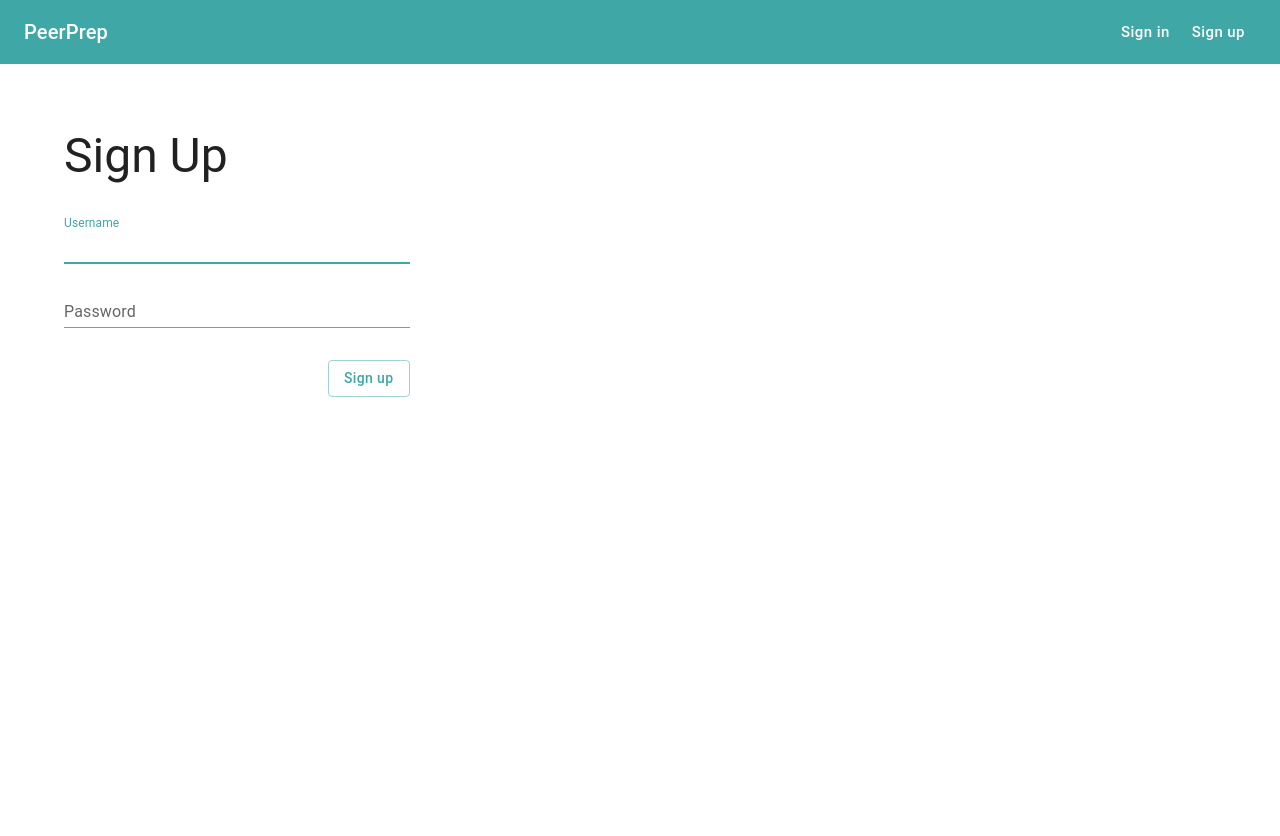
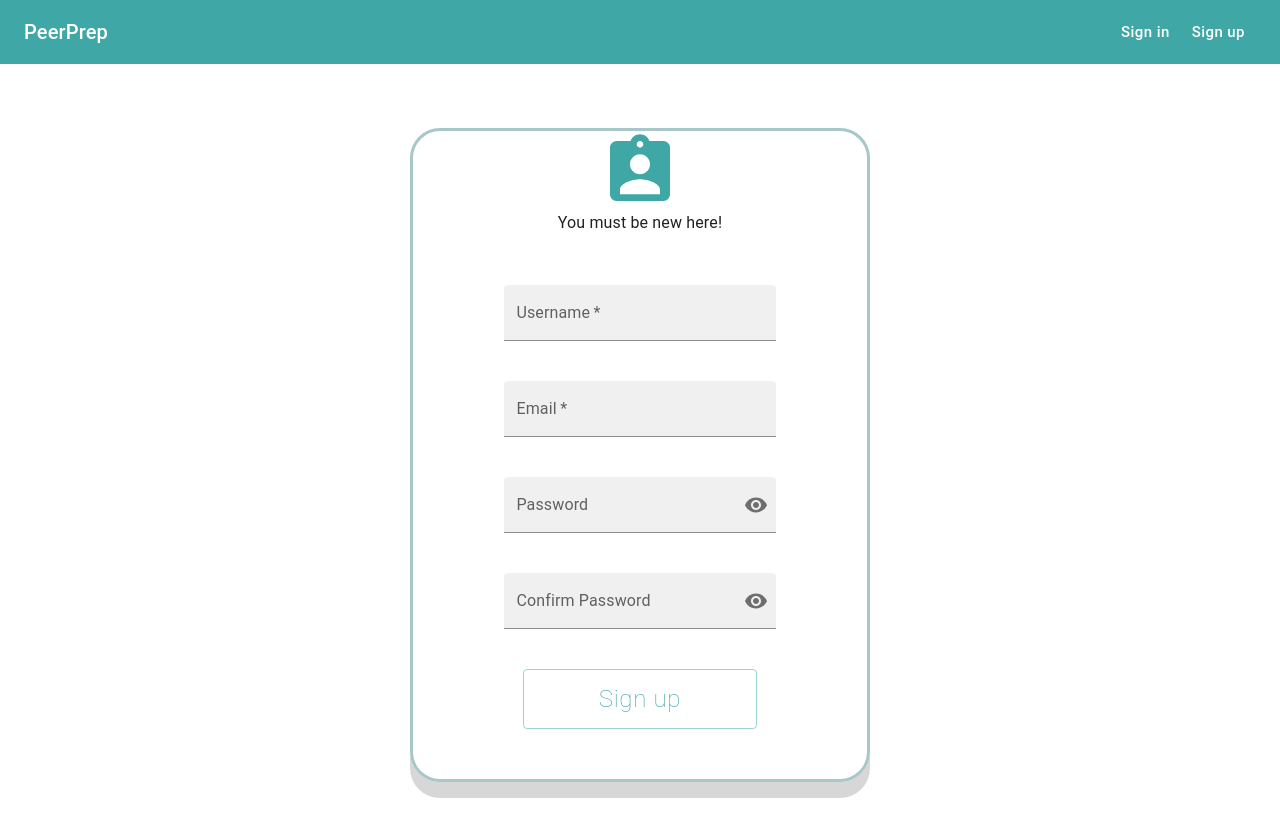
Before and after one commit to CS3219-AY2223S1/cs3219-project-ay2223s1-g28, a React (Create React App) app in the folder frontend/: page /signup in a window 1280 px wide. Shown: the top 836 px of the page. Before the commit the page ends 800 px from the top, so only its background shows below. Built offline with nearby package versions, Linux system fonts and the light colour scheme.

Commit message:
Add signup form to signup page

```diff
--- a/frontend/src/pages/Signup/index.js
+++ b/frontend/src/pages/Signup/index.js
@@ -1,98 +1,29 @@
-import {
-    Box,
-    Button,
-    Dialog,
-    DialogActions,
-    DialogContent,
-    DialogContentText,
-    DialogTitle,
-    TextField,
-    Typography
-} from "@mui/material";
-import {useState} from "react";
-import axios from "axios";
-import {URL_USER_SVC} from "../../configs";
-import {STATUS_CODE_CONFLICT, STATUS_CODE_CREATED} from "../../constants";
-import {Link} from "react-router-dom";
+import Grid from '@mui/material/Grid';
+import Typography from '@mui/material/Typography';
+import AssignmentIndIcon from '@mui/icons-material/AssignmentInd';
 
-function SignupPage() {
-    const [username, setUsername] = useState("")
-    const [password, setPassword] = useState("")
-    const [isDialogOpen, setIsDialogOpen] = useState(false)
-    const [dialogTitle, setDialogTitle] = useState("")
-    const [dialogMsg, setDialogMsg] = useState("")
-    const [isSignupSuccess, setIsSignupSuccess] = useState(false)
+import OutlinedContainer from '../../components/ui/OutlinedContainer';
+import SignupForm from '../../components/forms/SignupForm';
 
-    const handleSignup = async () => {
-        setIsSignupSuccess(false)
-        const res = await axios.post(URL_USER_SVC, { username, password })
-            .catch((err) => {
-                if (err.response.status === STATUS_CODE_CONFLICT) {
-                    setErrorDialog('This username already exists')
-                } else {
-                    setErrorDialog('Please try again later')
-                }
-            })
-        if (res && res.status === STATUS_CODE_CREATED) {
-            setSuccessDialog('Account successfully created')
-            setIsSignupSuccess(true)
-        }
-    }
-
-    const closeDialog = () => setIsDialogOpen(false)
-
-    const setSuccessDialog = (msg) => {
-        setIsDialogOpen(true)
-        setDialogTitle('Success')
-        setDialogMsg(msg)
-    }
-
-    const setErrorDialog = (msg) => {
-        setIsDialogOpen(true)
-        setDialogTitle('Error')
-        setDialogMsg(msg)
-    }
-
-    return (
-        <Box display={"flex"} flexDirection={"column"} width={"30%"}>
-            <Typography variant={"h3"} marginBottom={"2rem"}>Sign Up</Typography>
-            <TextField
-                label="Username"
-                variant="standard"
-                value={username}
-                onChange={(e) => setUsername(e.target.value)}
-                sx={{marginBottom: "1rem"}}
-                autoFocus
-            />
-            <TextField
-                label="Password"
-                variant="standard"
-                type="password"
-                value={password}
-                onChange={(e) => setPassword(e.target.value)}
-                sx={{marginBottom: "2rem"}}
-            />
-            <Box display={"flex"} flexDirection={"row"} justifyContent={"flex-end"}>
-                <Button variant={"outlined"} onClick={handleSignup}>Sign up</Button>
-            </Box>
-
-            <Dialog
-                open={isDialogOpen}
-                onClose={closeDialog}
-            >
-                <DialogTitle>{dialogTitle}</DialogTitle>
-                <DialogContent>
-                    <DialogContentText>{dialogMsg}</DialogContentText>
-                </DialogContent>
-                <DialogActions>
-                    {isSignupSuccess
-                        ? <Button component={Link} to="/login">Log in</Button>
-                        : <Button onClick={closeDialog}>Done</Button>
-                    }
-                </DialogActions>
-            </Dialog>
-        </Box>
-    )
+function index() {
+  return (
+    <OutlinedContainer customStyle={{width: '40%'}}>
+      <Grid
+        container
+        direction="column"
+        justifyContent="space-evenly"
+        alignItems="center"
+      >
+        <AssignmentIndIcon color="primary" sx={{ fontSize: 80 }} />
+        <Grid item>
+          <Typography>You must be new here!</Typography>
+        </Grid>
+        <Grid item>
+          <SignupForm />
+        </Grid>
+      </Grid>
+    </OutlinedContainer>
+  );
 }
 
-export default SignupPage;
+export default index;
```
